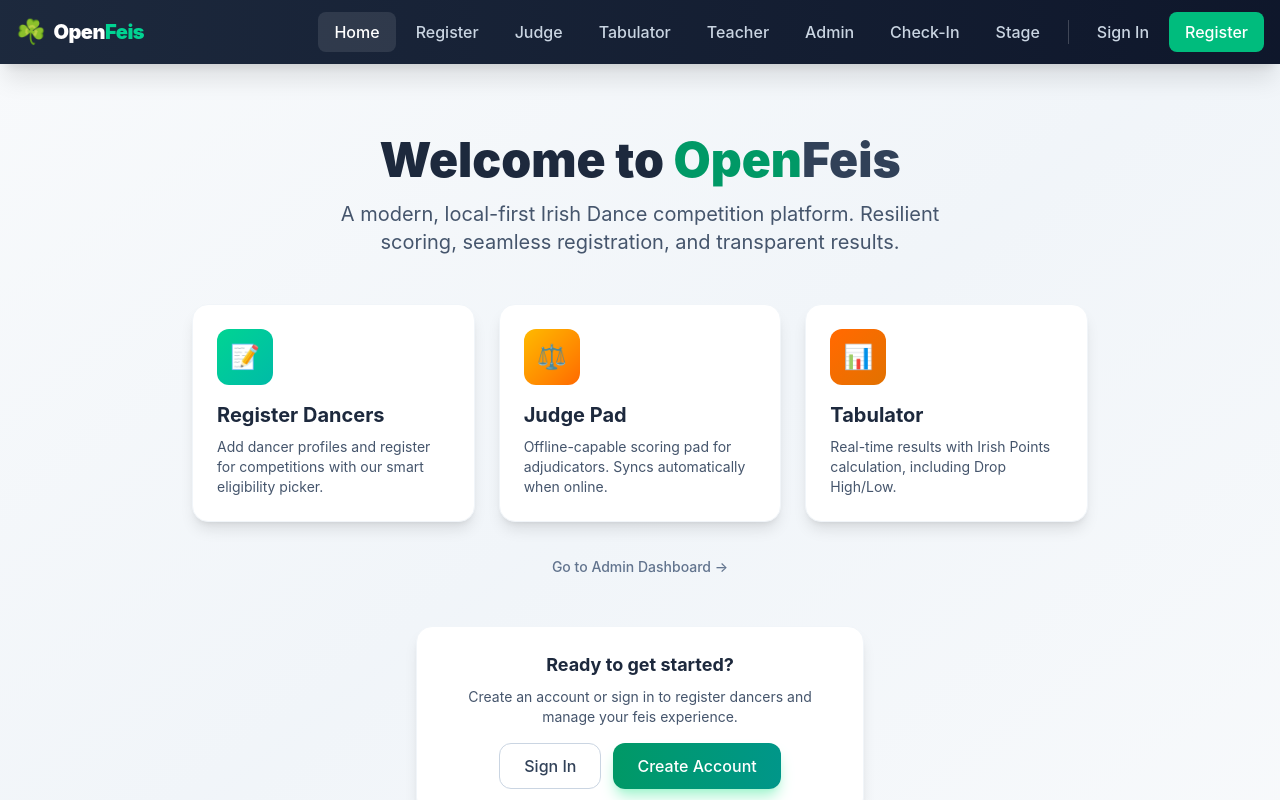
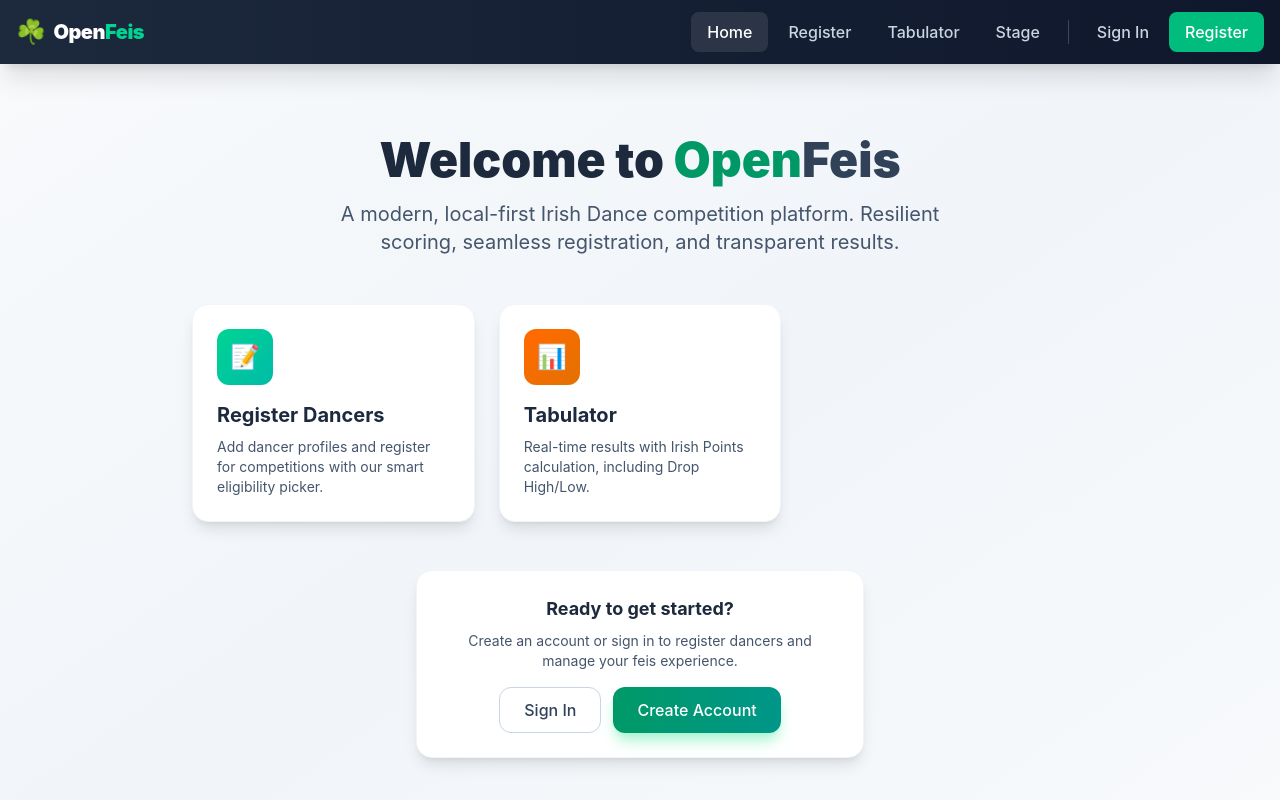
Before and after one commit to OpenFeis/openfeis-server, a Vue app in the folder frontend/: page / in a window 1280 px wide. Shown: the top 800 px of the page. Built offline with nearby package versions, Linux system fonts and the light colour scheme.

Commit message:
chore: cleanup UI/UX and secure user endpoints
- Rename page title to OpenFeis
- Hide restricted menu items (Judge, Teacher, Admin, Check-In) for unauthenticated users
- Secure /api/v1/users and /api/v1/dancers endpoints to require organizer/admin role
- Update UserManager to use authenticated fetch

```diff
--- a/frontend/index.html
+++ b/frontend/index.html
@@ -4,7 +4,7 @@
     <meta charset="UTF-8" />
     <link rel="icon" type="image/svg+xml" href="/vite.svg" />
     <meta name="viewport" content="width=device-width, initial-scale=1.0" />
-    <title>frontend</title>
+    <title>OpenFeis</title>
   </head>
   <body>
     <div id="app"></div>
--- a/frontend/src/App.vue
+++ b/frontend/src/App.vue
@@ -357,7 +357,7 @@ const handleSyllabusGenerated = (response: { generated_count: number; message: s
             </button>
             <!-- Judge - show for adjudicators or in demo mode when not logged in -->
             <button
-              v-if="!auth.isAuthenticated || auth.canAccessJudge"
+              v-if="auth.canAccessJudge"
               @click="view = 'judge'"
               :class="[
                 'px-4 py-2 rounded-lg font-medium transition-all',
@@ -381,7 +381,7 @@ const handleSyllabusGenerated = (response: { generated_count: number; message: s
             </button>
             <!-- Teacher - show for teachers or in demo mode when not logged in -->
             <button
-              v-if="!auth.isAuthenticated || auth.canAccessTeacher"
+              v-if="auth.canAccessTeacher"
               @click="view = 'teacher'"
               :class="[
                 'px-4 py-2 rounded-lg font-medium transition-all',
@@ -394,7 +394,7 @@ const handleSyllabusGenerated = (response: { generated_count: number; message: s
             </button>
             <!-- Admin - show for organizers/admins or in demo mode when not logged in -->
             <button
-              v-if="!auth.isAuthenticated || auth.canAccessAdmin"
+              v-if="auth.canAccessAdmin"
               @click="view = 'admin'; adminView = 'feis-list'"
               :class="[
                 'px-4 py-2 rounded-lg font-medium transition-all',
@@ -407,7 +407,7 @@ const handleSyllabusGenerated = (response: { generated_count: number; message: s
             </button>
             <!-- Check-In - show for organizers/admins or in demo mode when not logged in -->
             <button
-              v-if="!auth.isAuthenticated || auth.canAccessAdmin"
+              v-if="auth.canAccessAdmin"
               @click="view = 'checkin'"
               :class="[
                 'px-4 py-2 rounded-lg font-medium transition-all',
@@ -536,7 +536,7 @@ const handleSyllabusGenerated = (response: { generated_count: number; message: s
             </button>
             <!-- Judge - show for adjudicators or in demo mode when not logged in -->
             <button
-              v-if="!auth.isAuthenticated || auth.canAccessJudge"
+              v-if="auth.canAccessJudge"
               @click="navigateTo('judge')"
               :class="[
                 'w-full text-left px-4 py-3 rounded-lg font-medium transition-all',
@@ -560,7 +560,7 @@ const handleSyllabusGenerated = (response: { generated_count: number; message: s
             </button>
             <!-- Teacher - show for teachers or in demo mode when not logged in -->
             <button
-              v-if="!auth.isAuthenticated || auth.canAccessTeacher"
+              v-if="auth.canAccessTeacher"
               @click="navigateTo('teacher')"
               :class="[
                 'w-full text-left px-4 py-3 rounded-lg font-medium transition-all',
@@ -573,7 +573,7 @@ const handleSyllabusGenerated = (response: { generated_count: number; message: s
             </button>
             <!-- Admin - show for organizers/admins or in demo mode when not logged in -->
             <button
-              v-if="!auth.isAuthenticated || auth.canAccessAdmin"
+              v-if="auth.canAccessAdmin"
               @click="navigateTo('admin'); adminView = 'feis-list'"
               :class="[
                 'w-full text-left px-4 py-3 rounded-lg font-medium transition-all',
@@ -586,7 +586,7 @@ const handleSyllabusGenerated = (response: { generated_count: number; message: s
             </button>
             <!-- Check-In - show for organizers/admins or in demo mode when not logged in -->
             <button
-              v-if="!auth.isAuthenticated || auth.canAccessAdmin"
+              v-if="auth.canAccessAdmin"
               @click="navigateTo('checkin')"
               :class="[
                 'w-full text-left px-4 py-3 rounded-lg font-medium transition-all',
@@ -702,7 +702,7 @@ const handleSyllabusGenerated = (response: { generated_count: number; message: s
 
           <!-- Judge Card - only show to adjudicators or when not logged in (demo mode) -->
           <button
-            v-if="!auth.isAuthenticated || auth.canAccessJudge"
+            v-if="auth.canAccessJudge"
             @click="view = 'judge'"
             class="group bg-white rounded-2xl p-6 shadow-lg border border-slate-100 hover:shadow-xl hover:border-amber-200 transition-all text-left"
           >
@@ -731,7 +731,7 @@ const handleSyllabusGenerated = (response: { generated_count: number; message: s
         </div>
 
         <!-- Admin Link (only for organizers/admins) -->
-        <div v-if="!auth.isAuthenticated || auth.canAccessAdmin" class="text-center mt-8">
+        <div v-if="auth.canAccessAdmin" class="text-center mt-8">
           <button
             @click="view = 'admin'"
             class="text-slate-500 hover:text-indigo-600 text-sm font-medium transition-colors"
@@ -1149,7 +1149,7 @@ const handleSyllabusGenerated = (response: { generated_count: number; message: s
       <!-- Judge View -->
       <div v-else-if="view === 'judge'">
         <!-- Access control: show JudgePad only for adjudicators or unauthenticated (demo mode) -->
-        <template v-if="!auth.isAuthenticated || auth.canAccessJudge">
+        <template v-if="auth.canAccessJudge">
           <JudgePad />
         </template>
         <template v-else>
@@ -1185,7 +1185,7 @@ const handleSyllabusGenerated = (response: { generated_count: number; message: s
       <!-- Admin View -->
       <div v-else-if="view === 'admin'" class="py-8">
         <!-- Access control: show admin only for organizers/admins or unauthenticated (demo mode) -->
-        <template v-if="!auth.isAuthenticated || auth.canAccessAdmin">
+        <template v-if="auth.canAccessAdmin">
         <div class="max-w-6xl mx-auto">
           <!-- Feis List View -->
           <div v-if="adminView === 'feis-list'">
@@ -1500,7 +1500,7 @@ const handleSyllabusGenerated = (response: { generated_count: number; message: s
       <!-- Teacher View -->
       <div v-else-if="view === 'teacher'" class="py-8">
         <!-- Access control: show teacher dashboard only for teachers or unauthenticated (demo mode) -->
-        <template v-if="!auth.isAuthenticated || auth.canAccessTeacher">
+        <template v-if="auth.canAccessTeacher">
           <TeacherDashboard />
         </template>
         <template v-else>
@@ -1531,7 +1531,7 @@ const handleSyllabusGenerated = (response: { generated_count: number; message: s
       <!-- Check-In Dashboard View -->
       <div v-else-if="view === 'checkin'" class="py-8">
         <!-- Access control: show check-in only for organizers/admins or unauthenticated (demo mode) -->
-        <template v-if="!auth.isAuthenticated || auth.canAccessAdmin">
+        <template v-if="auth.canAccessAdmin">
           <CheckInDashboard />
         </template>
         <template v-else>
--- a/frontend/src/components/admin/ScheduleGantt.vue
+++ b/frontend/src/components/admin/ScheduleGantt.vue
@@ -1151,7 +1151,7 @@ watch(() => props.feisId, () => {
             Instant Scheduler
           </h3>
           <p class="text-amber-100 text-sm mt-1">Generate a complete schedule in one click</p>
-        </div>
+  </div>
 
         <div class="p-6 space-y-5">
           <div class="bg-amber-50 border border-amber-200 rounded-xl p-4 text-sm text-amber-800">
@@ -1320,7 +1320,7 @@ watch(() => props.feisId, () => {
             <template v-if="instantSchedulerLoading">
               <div class="animate-spin rounded-full h-4 w-4 border-2 border-white border-t-transparent"></div>
               Generating...
-            </template>
+</template>
             <template v-else>
               <svg class="w-5 h-5" fill="none" stroke="currentColor" viewBox="0 0 24 24">
                 <path stroke-linecap="round" stroke-linejoin="round" stroke-width="2" d="M13 10V3L4 14h7v7l9-11h-7z" />
--- a/frontend/src/components/admin/UserManager.vue
+++ b/frontend/src/components/admin/UserManager.vue
@@ -48,7 +48,7 @@ const searchUsers = async () => {
     if (selectedRole.value) params.append('role', selectedRole.value);
     params.append('limit', '100');
 
-    const response = await fetch(`/api/v1/users?${params.toString()}`);
+    const response = await auth.authFetch(`/api/v1/users?${params.toString()}`);
     if (response.ok) {
       users.value = await response.json();
     }
```
Also changed, not shown: 1 other file (tests, documents, lock files or other folders).
